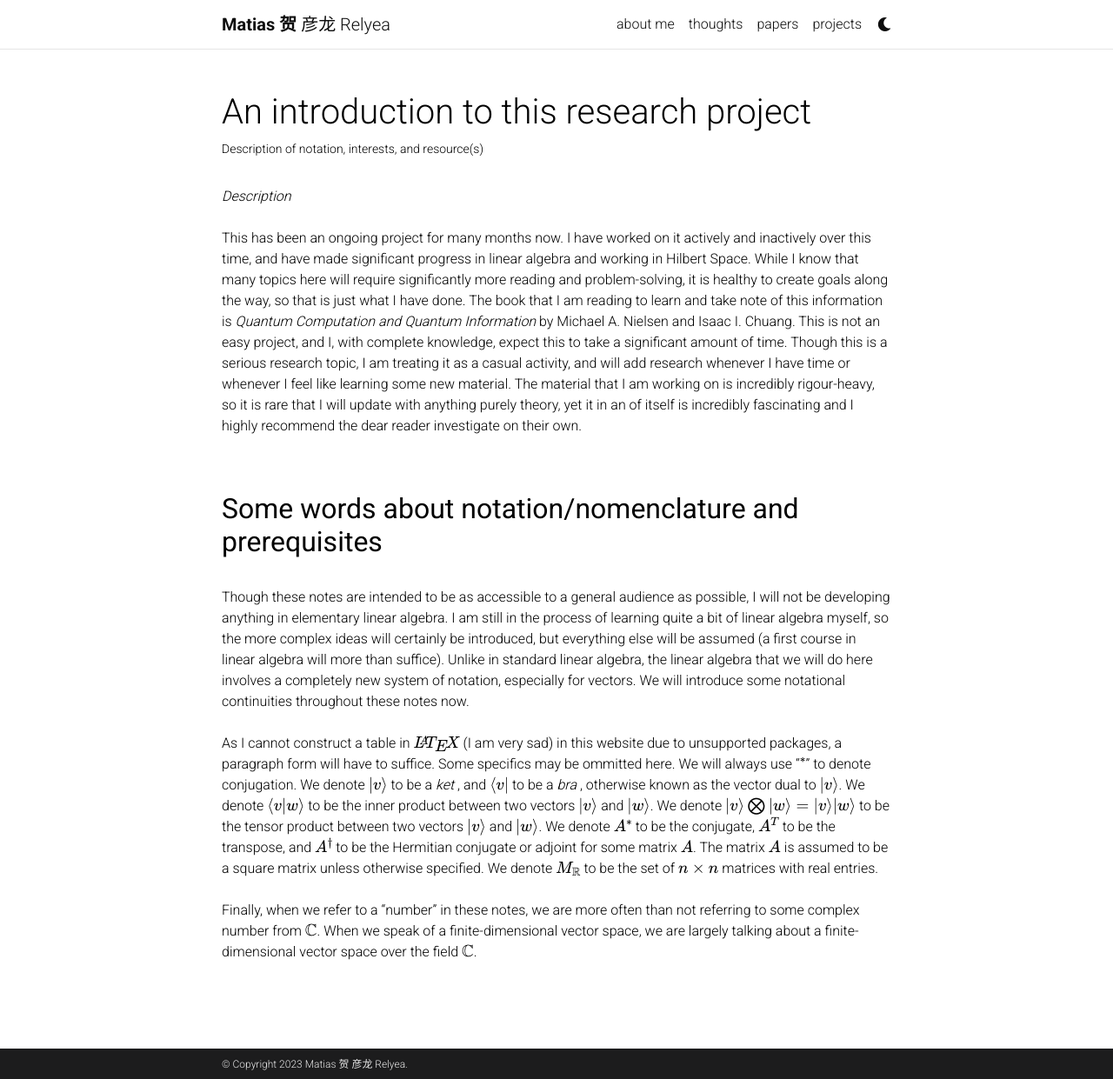
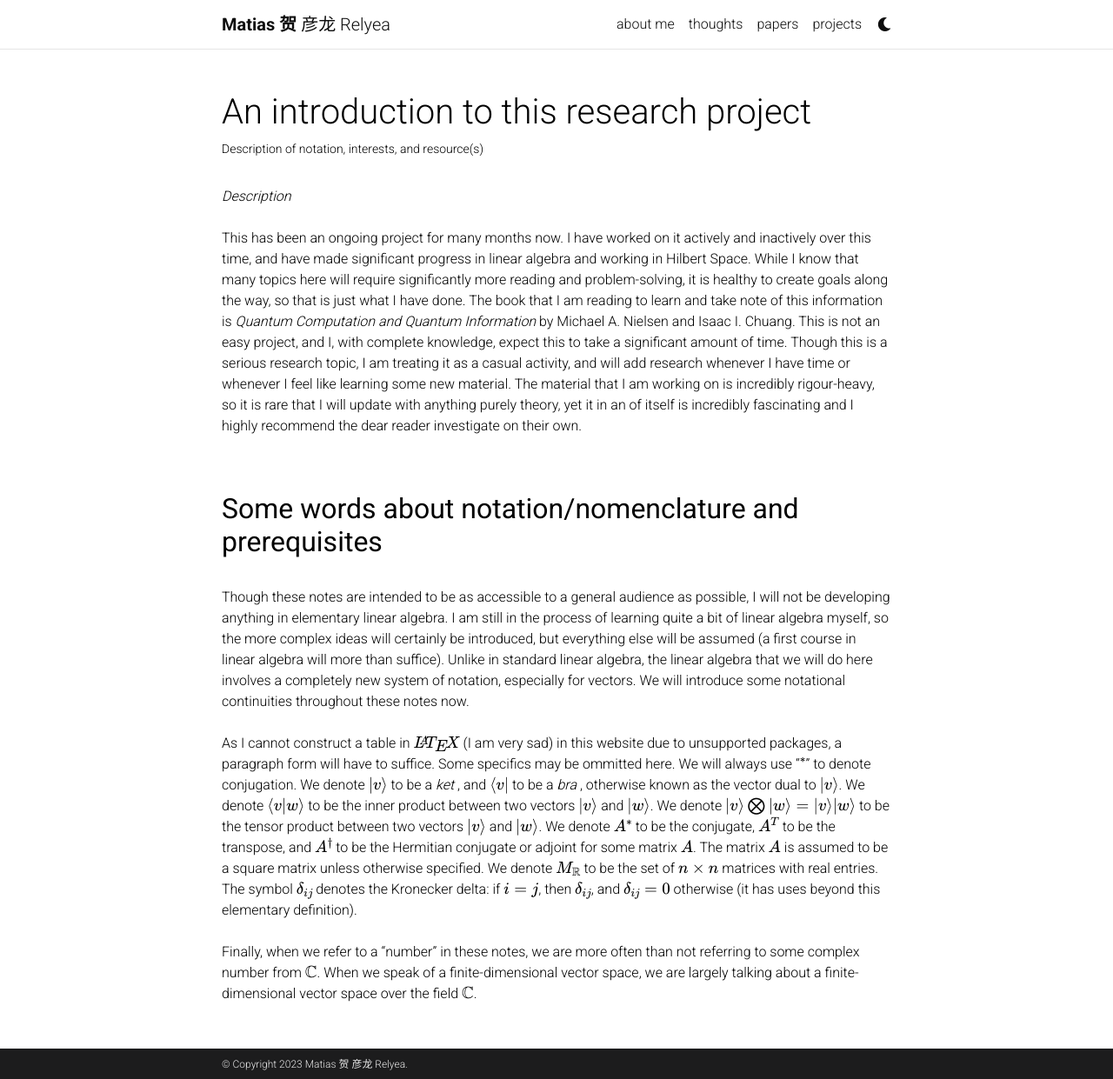
Before and after one commit to Quadcryo/quadcryo, a Jekyll site: the page built from _projects/introduction and final product (quantum mechanics research project).md, in a window 1280 px wide and 1241 px high. Shown: the whole window at 87% size. Built offline with Jekyll 4.4.1, drawn with Linux system fonts in a browser that asks for light colours; comment, search, counter and statistics services are not loaded; a style sheet for code colours, icons or effects is not loaded.

Commit message:
added kronecker delta def

```diff
--- a/_projects/introduction and final product (quantum mechanics research project).md
+++ b/_projects/introduction and final product (quantum mechanics research project).md
@@ -21,7 +21,7 @@ This has been an ongoing project for many months now. I have worked on it active
 Though these notes are intended to be as accessible to a general audience as possible, I will not be developing anything in elementary linear algebra. I am still in the process of learning quite a bit of linear algebra myself, so the more complex ideas will certainly be introduced, but everything else will be assumed (a first course in linear algebra will more than suffice). Unlike in standard linear algebra, the linear algebra that we will do here involves a completely new system of notation, especially for vectors. We will introduce some notational continuities throughout these notes now.
 <br>
 <br>
-As I cannot construct a table in $$\LaTeX$$ (I am very sad) in this website due to unsupported packages, a paragraph form will have to suffice. Some specifics may be ommitted here. We will always use "$$^{*}$$" to denote conjugation. We denote $$|v\rangle$$ to be a <i> ket </i>, and $$\langle v|$$ to be a <i> bra </i>, otherwise known as the vector dual to $$|v\rangle$$. We denote $$\langle v|w \rangle$$ to be the inner product between two vectors $$|v \rangle$$ and $$|w \rangle$$. We denote $$|v \rangle \bigotimes |w\rangle = |v \rangle|w \rangle$$ to be the tensor product between two vectors $$|v \rangle$$ and $$|w \rangle$$. We denote $$A^{*}$$ to be the conjugate, $$A^{T}$$ to be the transpose, and $$A^{\dagger}$$ to be the Hermitian conjugate or adjoint for some matrix $$A$$. The matrix $$A$$ is assumed to be a square matrix unless otherwise specified. We denote $$M_{\mathbb{R}}$$ to be the set of $$n\times n$$ matrices with real entries.
+As I cannot construct a table in $$\LaTeX$$ (I am very sad) in this website due to unsupported packages, a paragraph form will have to suffice. Some specifics may be ommitted here. We will always use "$$^{*}$$" to denote conjugation. We denote $$|v\rangle$$ to be a <i> ket </i>, and $$\langle v|$$ to be a <i> bra </i>, otherwise known as the vector dual to $$|v\rangle$$. We denote $$\langle v|w \rangle$$ to be the inner product between two vectors $$|v \rangle$$ and $$|w \rangle$$. We denote $$|v \rangle \bigotimes |w\rangle = |v \rangle|w \rangle$$ to be the tensor product between two vectors $$|v \rangle$$ and $$|w \rangle$$. We denote $$A^{*}$$ to be the conjugate, $$A^{T}$$ to be the transpose, and $$A^{\dagger}$$ to be the Hermitian conjugate or adjoint for some matrix $$A$$. The matrix $$A$$ is assumed to be a square matrix unless otherwise specified. We denote $$M_{\mathbb{R}}$$ to be the set of $$n\times n$$ matrices with real entries. The symbol $$\delta_{ij}$$ denotes the Kronecker delta: if $$i=j$$, then $$\delta_{ij}$$, and $$\delta_{ij}=0$$ otherwise (it has uses beyond this elementary definition).
 <br>
 <br>
 Finally, when we refer to a "number" in these notes, we are more often than not referring to some complex number from $$\mathbb{C}$$. When we speak of a finite-dimensional vector space, we are largely talking about a finite-dimensional vector space over the field $$\mathbb{C}$$.
```
